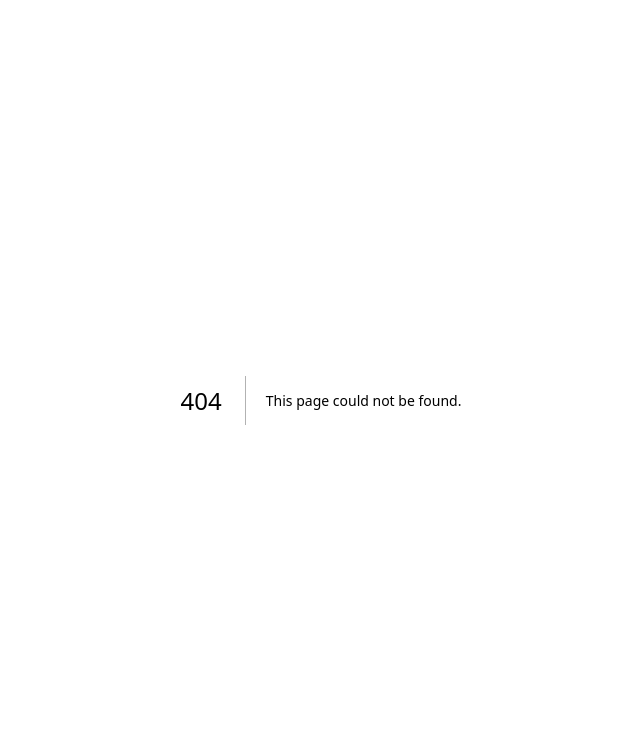
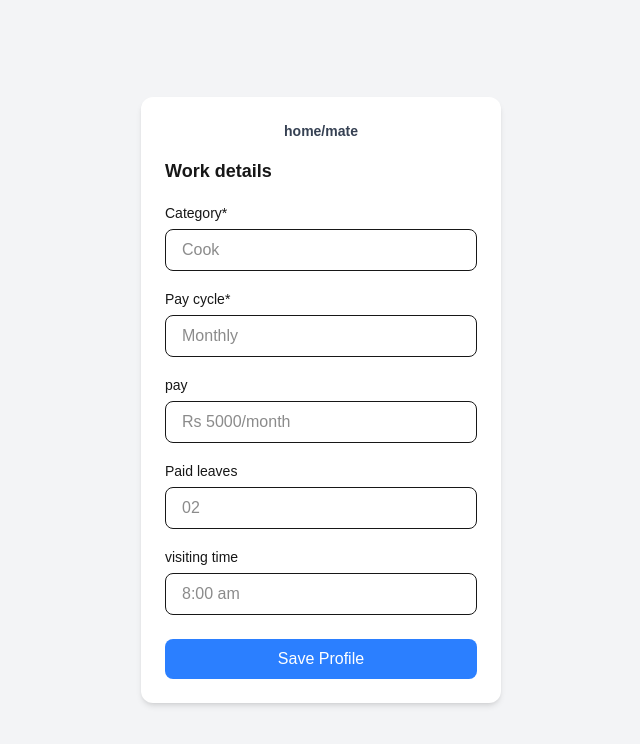
Before and after one commit to yashgole2911-art/HomeMate-Web-Application, a Next.js app: page /work_details in a window 1280 px wide. Before the commit this address had no page. Shown: the top 744 px of the page, without its empty margins (319-959 px from the left). Built offline with nearby package versions, Linux system fonts and the light colour scheme.

Commit message:
work details UI

```diff
--- /dev/null
+++ b/app/work_details/page.tsx
@@ -0,0 +1,76 @@
+export default function WorkDetailsPage() {
+  return (
+    <div className="min-h-screen flex justify-center items-center bg-gray-100">
+      <div className="bg-white w-[360px] rounded-xl shadow-md p-6">
+
+        {/* App Name */}
+        <h2 className="text-center text-sm font-semibold text-gray-700 mb-4">
+          home/mate
+        </h2>
+
+        {/* Title */}
+        <h1 className="text-lg font-semibold mb-4">
+          Work details
+        </h1>
+
+        {/* Form */}
+        <div className="space-y-4">
+
+          <div>
+            <label className="text-sm font-medium">Category*</label>
+            <input
+              type="text"
+              placeholder="Cook"
+              className="w-full border rounded-lg px-4 py-2 mt-1 focus:outline-none focus:ring-2 focus:ring-blue-400"
+            />
+          </div>
+
+          <div>
+            <label className="text-sm font-medium">Pay cycle*</label>
+            <input
+              type="text"
+              placeholder="Monthly"
+              className="w-full border rounded-lg px-4 py-2 mt-1 focus:outline-none focus:ring-2 focus:ring-blue-400"
+            />
+          </div>
+
+          <div>
+            <label className="text-sm font-medium">pay</label>
+            <input
+              type="text"
+              placeholder="Rs 5000/month"
+              className="w-full border rounded-lg px-4 py-2 mt-1 focus:outline-none focus:ring-2 focus:ring-blue-400"
+            />
+          </div>
+
+          <div>
+            <label className="text-sm font-medium">Paid leaves</label>
+            <input
+              type="text"
+              placeholder="02"
+              className="w-full border rounded-lg px-4 py-2 mt-1 focus:outline-none focus:ring-2 focus:ring-blue-400"
+            />
+          </div>
+
+          <div>
+            <label className="text-sm font-medium">visiting time</label>
+            <input
+              type="text"
+              placeholder="8:00 am"
+              className="w-full border rounded-lg px-4 py-2 mt-1 focus:outline-none focus:ring-2 focus:ring-blue-400"
+            />
+          </div>
+        </div>
+
+
+        {/* Confirm Button */}
+        <button className="w-full bg-blue-500 text-white py-2 rounded-lg mt-6 font-medium hover:bg-blue-600 transition">
+          Save Profile
+        </button>
+      </div>
+
+        </div>
+
+
+  );
+}
```
